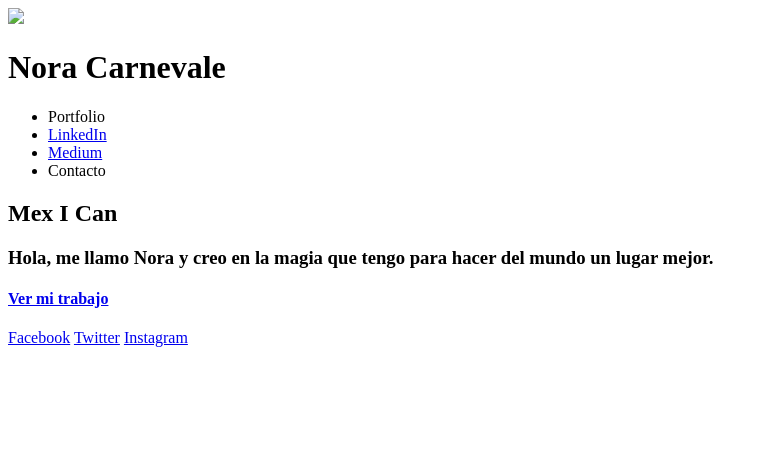
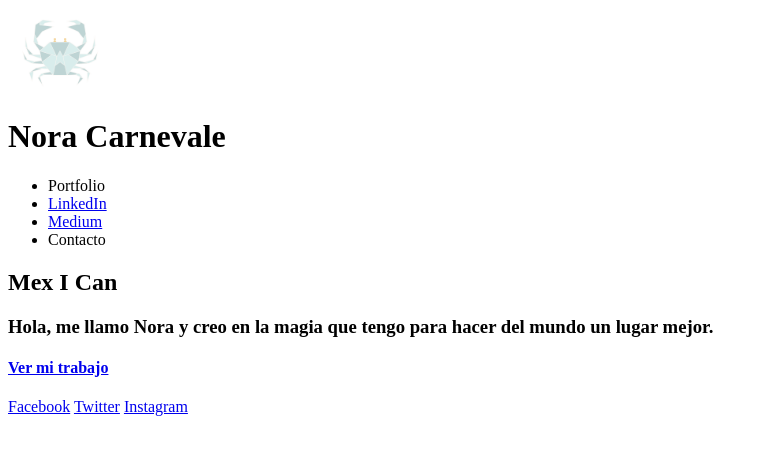
Before and after one commit to Noracl/landingportfolio, a plain HTML site: page index.html in a window 1280 px wide. Shown: the whole page, without its empty margins (0-768 px from the left). Drawn offline with Linux system fonts and the light colour scheme; the site is published under a folder, as on GitHub Pages, so addresses that start at the root find nothing.

Commit message:
fix image

```diff
--- a/index.html
+++ b/index.html
@@ -10,7 +10,7 @@
 
 <body>
     <header>
-        <img width="100px" src="/Crab.png">
+        <img width="100px" src="Crab.png">
         <h1>Nora Carnevale</h1>
         <div class="Informacion Header">
             <nav class="main-navigation">
```
